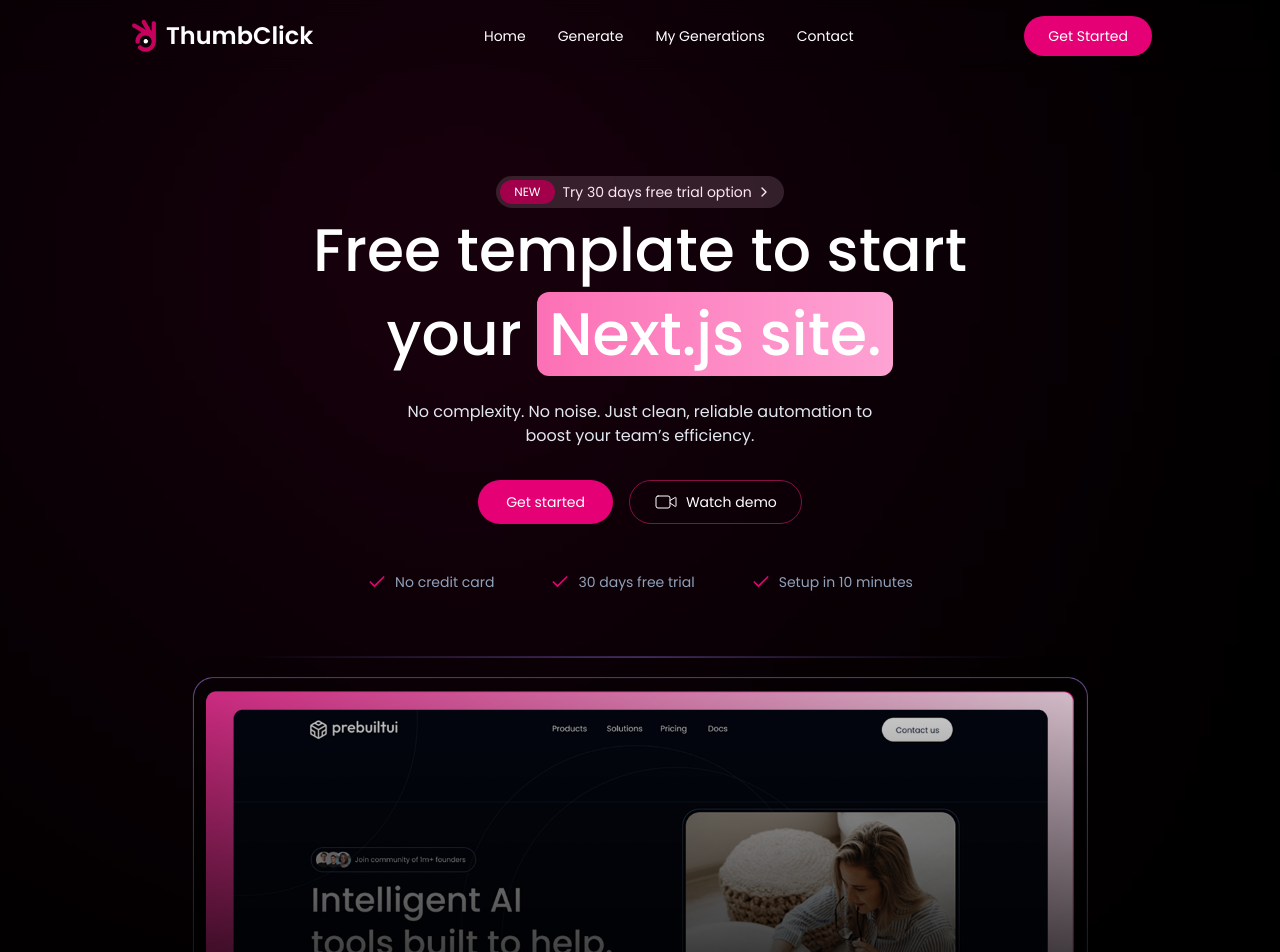
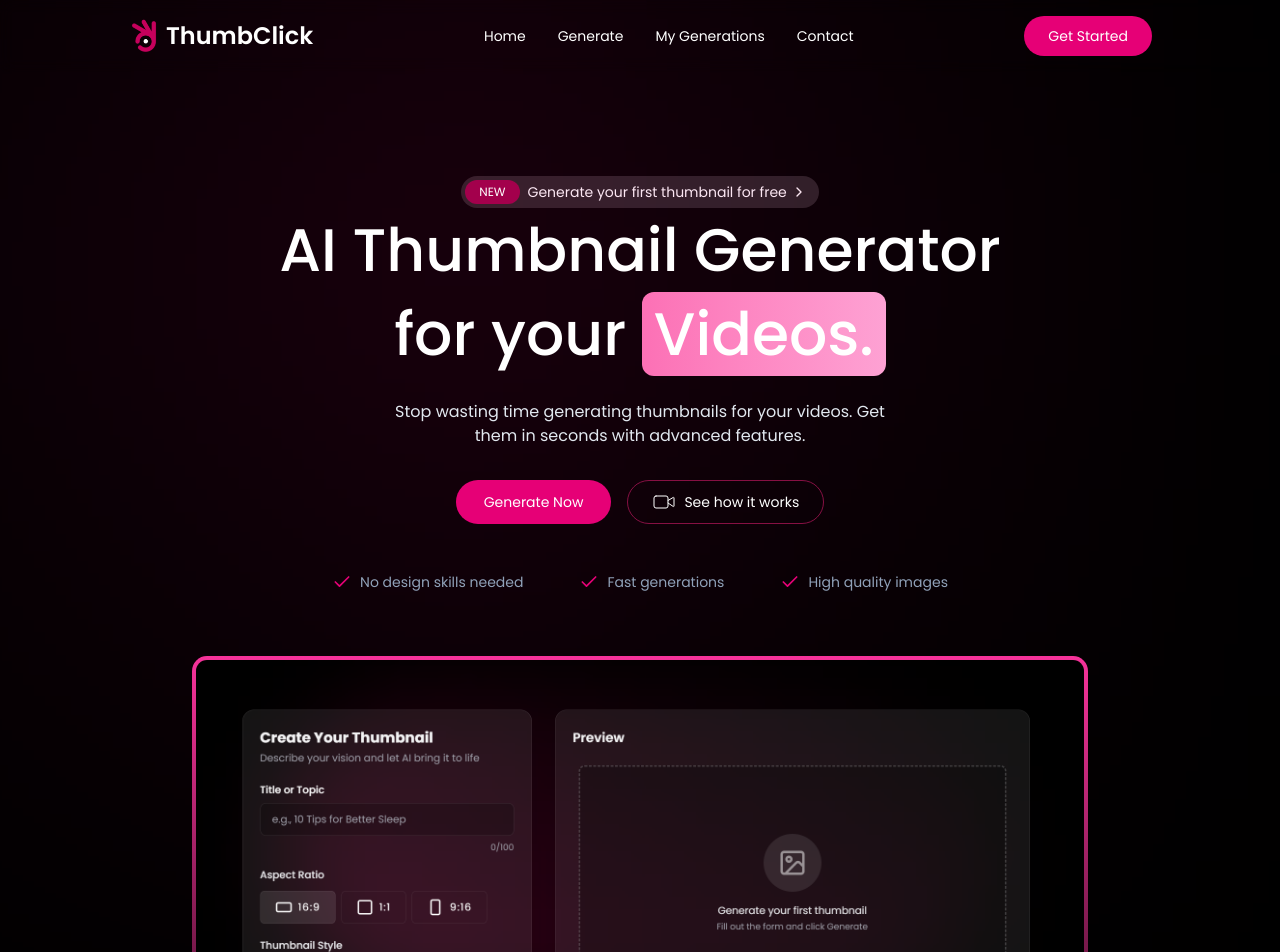
Before and after one commit to VishishtaDilsara/ThumbClick, a React (Vite) app in the folder frontend/: page / in a window 1280 px wide. Shown: the top 952 px of the page. Built offline with nearby package versions, Linux system fonts and the light colour scheme.

Commit message:
Hero section created

```diff
--- a/frontend/src/components/TiltImage.tsx
+++ b/frontend/src/components/TiltImage.tsx
@@ -1,19 +1,23 @@
-import { useRef, useState } from 'react';
-import { motion, useMotionValue, useSpring } from 'motion/react';
+import { useRef, useState } from "react";
+import { motion, useMotionValue, useSpring } from "motion/react";
 
 const springValues = {
   damping: 30,
   stiffness: 100,
-    mass: 2
+  mass: 2,
 };
 
-export default function TiltedImage({ rotateAmplitude = 3, }) {
+export default function TiltedImage({ rotateAmplitude = 3 }) {
   const ref = useRef<HTMLDivElement>(null);
   const x = useMotionValue(0);
   const y = useMotionValue(0);
   const rotateX = useSpring(useMotionValue(0), springValues);
   const rotateY = useSpring(useMotionValue(0), springValues);
-    const rotateFigcaption = useSpring(0, { stiffness: 350, damping: 30, mass: 1 });
+  const rotateFigcaption = useSpring(0, {
+    stiffness: 350,
+    damping: 30,
+    mass: 1,
+  });
 
   const [lastY, setLastY] = useState(0);
 
@@ -45,15 +49,23 @@
   }
 
   return (
-        <motion.figure ref={ref} className="relative w-full h-full perspective-midrange mt-16 max-w-4xl mx-auto flex flex-col items-center justify-center" onMouseMove={handleMouse} onMouseLeave={handleMouseLeave}
+    <motion.figure
+      ref={ref}
+      className="relative w-full h-full perspective-midrange mt-16 max-w-4xl mx-auto flex flex-col items-center justify-center"
+      onMouseMove={handleMouse}
+      onMouseLeave={handleMouseLeave}
       initial={{ y: 150, opacity: 0 }}
       whileInView={{ y: 0, opacity: 1 }}
       viewport={{ once: true }}
       transition={{ type: "spring", stiffness: 320, damping: 70, mass: 1 }}
     >
-            <motion.div className="relative transform-3d w-full max-w-4xl" style={{ rotateX, rotateY }} >
-                <motion.img src="/assets/hero-section-showcase.png"
-                    className="w-full rounded-[15px] will-change-transform transform-[translateZ(0)]"
+      <motion.div
+        className="relative transform-3d w-full max-w-4xl"
+        style={{ rotateX, rotateY }}
+      >
+        <motion.img
+          src="/hero_img.png"
+          className="borderb bg-linear-180 from-pink-500 to-transparent p-1 w-full rounded-[15px] will-change-transform transform-[translateZ(0)]"
           alt="hero section showcase"
         />
       </motion.div>
--- a/frontend/src/sections/HeroSection.tsx
+++ b/frontend/src/sections/HeroSection.tsx
@@ -1,66 +1,98 @@
-'use client'
+"use client";
 import { CheckIcon, ChevronRightIcon, VideoIcon } from "lucide-react";
 import TiltedImage from "../components/TiltImage";
 import { motion } from "motion/react";
+import { useNavigate } from "react-router-dom";
 
 export default function HeroSection() {
+  const navigate = useNavigate();
+
   const specialFeatures = [
-        "No credit card",
-        "30 days free trial",
-        "Setup in 10 minutes",
+    "No design skills needed",
+    "Fast generations",
+    "High quality images",
   ];
 
   return (
     <div className="relative flex flex-col items-center justify-center px-4 md:px-16 lg:px-24 xl:px-32">
       <div className="absolute top-30 -z-10 left-1/4 size-72 bg-pink-600 blur-[300px]"></div>
-            <motion.a href="https://prebuiltui.com?utm_source=pixels" className="group flex items-center gap-2 rounded-full p-1 pr-3 mt-44 text-pink-100 bg-pink-200/15"
+      <motion.a
+        href="https://prebuiltui.com?utm_source=pixels"
+        className="group flex items-center gap-2 rounded-full p-1 pr-3 mt-44 text-pink-100 bg-pink-200/15"
         initial={{ y: -20, opacity: 0 }}
         whileInView={{ y: 0, opacity: 1 }}
         viewport={{ once: true }}
-                transition={{ delay: 0.2, type: "spring", stiffness: 320, damping: 70, mass: 1 }}
+        transition={{
+          delay: 0.2,
+          type: "spring",
+          stiffness: 320,
+          damping: 70,
+          mass: 1,
+        }}
       >
         <span className="bg-pink-800 text-white text-xs px-3.5 py-1 rounded-full">
           NEW
         </span>
         <p className="flex items-center gap-1">
-                    <span>Try 30 days free trial option </span>
-                    <ChevronRightIcon size={16} className="group-hover:translate-x-0.5 transition duration-300" />
+          <span>Generate your first thumbnail for free </span>
+          <ChevronRightIcon
+            size={16}
+            className="group-hover:translate-x-0.5 transition duration-300"
+          />
         </p>
       </motion.a>
-            <motion.h1 className="text-5xl/17 md:text-6xl/21 font-medium max-w-2xl text-center"
+      <motion.h1
+        className="text-5xl/17 md:text-6xl/21 font-medium max-w-3xl text-center"
         initial={{ y: 50, opacity: 0 }}
         whileInView={{ y: 0, opacity: 1 }}
         viewport={{ once: true }}
         transition={{ type: "spring", stiffness: 240, damping: 70, mass: 1 }}
       >
-                Free template to start your{" "}
-                <span className="move-gradient px-3 rounded-xl text-nowrap">Next.js site.</span>
+        AI Thumbnail Generator for your{" "}
+        <span className="move-gradient px-3 rounded-xl text-nowrap">
+          Videos.
+        </span>
       </motion.h1>
-            <motion.p className="text-base text-center text-slate-200 max-w-lg mt-6"
+      <motion.p
+        className="text-base text-center text-slate-200 max-w-lg mt-6"
         initial={{ y: 50, opacity: 0 }}
         whileInView={{ y: 0, opacity: 1 }}
         viewport={{ once: true }}
-                transition={{ delay: 0.2, type: "spring", stiffness: 320, damping: 70, mass: 1 }}
+        transition={{
+          delay: 0.2,
+          type: "spring",
+          stiffness: 320,
+          damping: 70,
+          mass: 1,
+        }}
       >
-                No complexity. No noise. Just clean, reliable automation to boost your team’s efficiency.</motion.p>
-            <motion.div className="flex items-center gap-4 mt-8"
+        Stop wasting time generating thumbnails for your videos. Get them in
+        seconds with advanced features.
+      </motion.p>
+      <motion.div
+        className="flex items-center gap-4 mt-8"
         initial={{ y: 50, opacity: 0 }}
         whileInView={{ y: 0, opacity: 1 }}
         viewport={{ once: true }}
         transition={{ type: "spring", stiffness: 320, damping: 70, mass: 1 }}
       >
-                <button className="bg-pink-600 hover:bg-pink-700 text-white rounded-full px-7 h-11">
-                    Get started
+        <button
+          onClick={() => navigate("/generate")}
+          className="bg-pink-600 hover:bg-pink-700 text-white rounded-full px-7 h-11"
+        >
+          Generate Now
         </button>
         <button className="flex items-center gap-2 border border-pink-900 hover:bg-pink-950/50 transition rounded-full px-6 h-11">
           <VideoIcon strokeWidth={1} />
-                    <span>Watch demo</span>
+          <span>See how it works</span>
         </button>
       </motion.div>
 
       <div className="flex flex-wrap justify-center items-center gap-4 md:gap-14 mt-12">
         {specialFeatures.map((feature, index) => (
-                    <motion.p className="flex items-center gap-2" key={index}
+          <motion.p
+            className="flex items-center gap-2"
+            key={index}
             initial={{ y: 30, opacity: 0 }}
             whileInView={{ y: 0, opacity: 1 }}
             viewport={{ once: true }}
```
Also changed, not shown: frontend/public/hero_img.png (added). Lines whose indentation alone changed are shown as unchanged.
